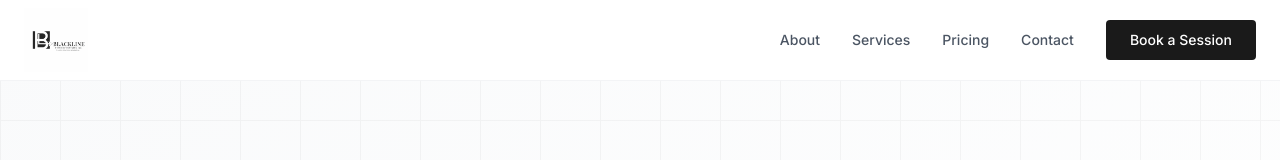
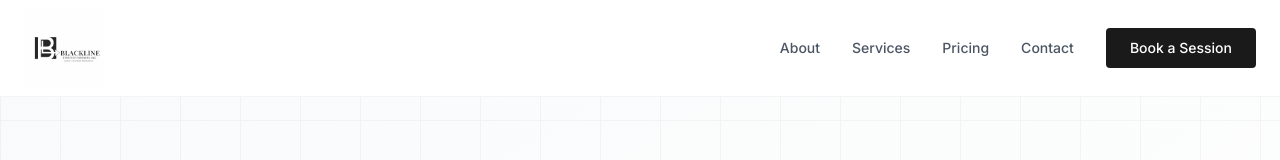
Before and after one commit to Jag85/Blackline_Website, a Next.js app: page / in a window 1280 px wide. Shown: the top 160 px of the page. Built offline with nearby package versions, Linux system fonts and the light colour scheme; a web font is replaced by a local one.

Commit message:
Make logo bigger in header and fix footer logo display

```diff
--- a/src/components/Footer.tsx
+++ b/src/components/Footer.tsx
@@ -12,9 +12,9 @@ export default function Footer() {
             <Image
               src="/logo.png"
               alt="Blackline Strategy Partners"
-              width={220}
-              height={55}
-              className="h-12 w-auto brightness-0 invert mb-4"
+              width={300}
+              height={75}
+              className="h-16 w-auto invert mb-4"
             />
             <p className="text-sm leading-relaxed">
               Clarity. Strategy. Momentum.
--- a/src/components/Header.tsx
+++ b/src/components/Header.tsx
@@ -17,14 +17,14 @@ export default function Header() {
 
   return (
     <header className="fixed top-0 left-0 right-0 z-50 bg-white/95 backdrop-blur-sm border-b border-gray-100">
-      <div className="max-w-7xl mx-auto px-6 h-20 flex items-center justify-between">
+      <div className="max-w-7xl mx-auto px-6 h-24 flex items-center justify-between">
         <Link href="/" className="flex items-center gap-3">
           <Image
             src="/logo.png"
             alt="Blackline Strategy Partners"
-            width={280}
-            height={70}
-            className="h-14 md:h-16 w-auto"
+            width={400}
+            height={100}
+            className="h-16 md:h-20 w-auto"
             priority
           />
         </Link>
```
